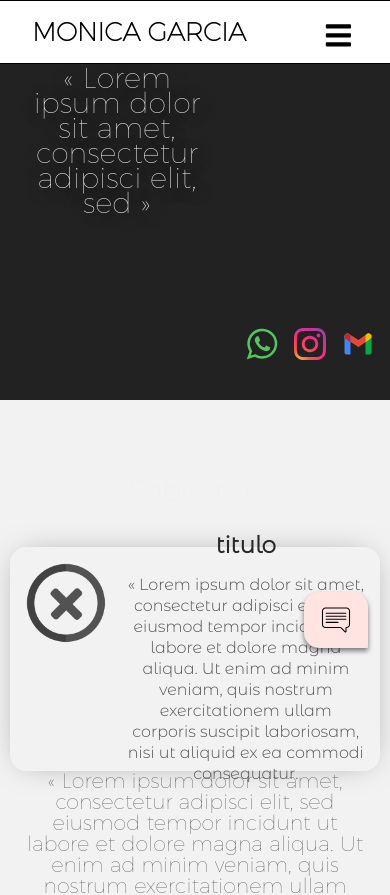
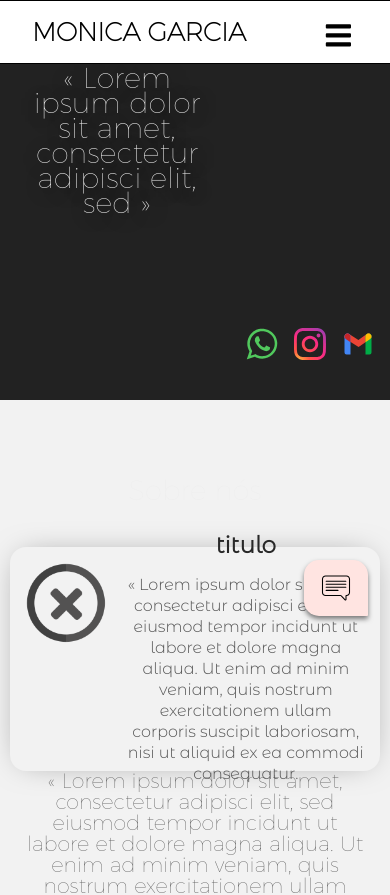
Before and after one commit to umdevadriano/monicaDesigner, a React (Create React App) app: page / in a window 390 px wide. Shown: the top 895 px of the page. Built offline with nearby package versions, Linux system fonts and the light colour scheme.

Commit message:
ajuste redes sociais2

```diff
--- a/src/componentes/WhatsAppContato/WhatsAppContato.module.css
+++ b/src/componentes/WhatsAppContato/WhatsAppContato.module.css
@@ -37,6 +37,6 @@
 
 @media only screen and (max-width: 1024px) {
   .container {
-    margin-top: 37rem;
+    margin-top: 35rem;
   }
 }
```
